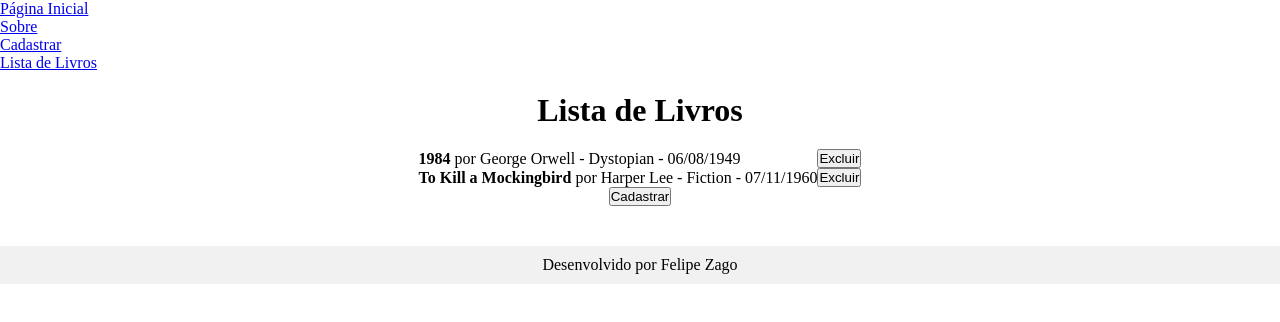
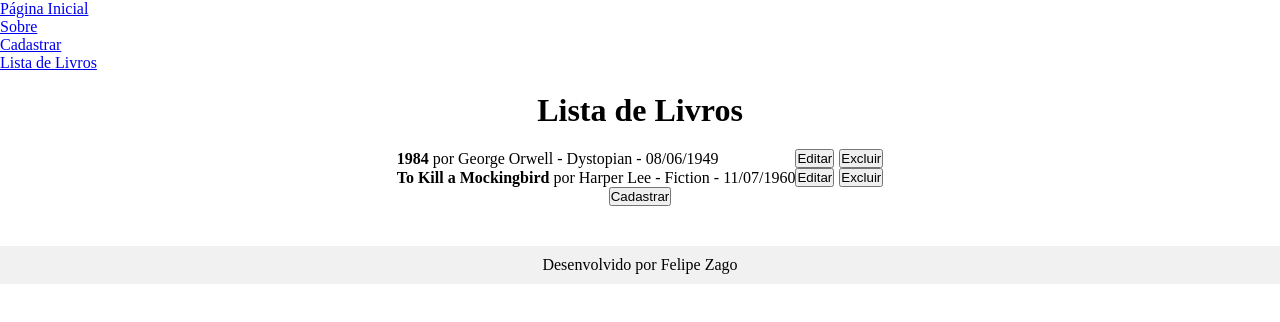
Before and after one commit to FelipeZag0/reading-journal-fase2, a React (Create React App) app: page /books in a window 1280 px wide. Shown: the top 322 px of the page. Built offline with nearby package versions, Linux system fonts and the light colour scheme.

Commit message:
criado botão de edição

```diff
--- a/src/App.js
+++ b/src/App.js
@@ -9,8 +9,8 @@ import './App.css';
 
 function App() {
   const [books, setBooks] = useState([
-    { title: '1984', author: 'George Orwell', genre: 'Dystopian', date: '08/06/1949' },
-    { title: 'To Kill a Mockingbird', author: 'Harper Lee', genre: 'Fiction', date: '11/07/1960' },
+    { title: '1984', author: 'George Orwell', genre: 'Dystopian', date: '1949-06-08' },
+    { title: 'To Kill a Mockingbird', author: 'Harper Lee', genre: 'Fiction', date: '1960-07-11' },
   ]);
 
 
--- a/src/pages/BooksPage.js
+++ b/src/pages/BooksPage.js
@@ -1,3 +1,5 @@
+
+/*
 import React from 'react';
 import { Link } from 'react-router-dom';
 
@@ -25,3 +27,98 @@ const BooksPage = ({ books, deleteBook }) => {
 };
 
 export default BooksPage;
+
+*/
+
+import React, { useState } from 'react';
+import { Link } from 'react-router-dom';
+
+const BooksPage = ({ books, deleteBook, updateBook }) => {
+  const [editingIndex, setEditingIndex] = useState(null);
+  const [editedBook, setEditedBook] = useState({
+    title: '',
+    author: '',
+    genre: '',
+    date: '',
+  });
+
+  const startEditing = (index) => {
+    setEditingIndex(index);
+    const book = books[index];
+    setEditedBook({
+      title: book.title,
+      author: book.author,
+      genre: book.genre,
+      date: book.date,
+    });
+  };
+
+  // Função para salvar a edição
+  const handleEditSubmit = (e) => {
+    e.preventDefault();
+    updateBook(editingIndex, editedBook);
+    setEditingIndex(null);
+  };
+
+  // Formatar a data
+  const formattedDate = (date) => new Date(date).toLocaleDateString('pt-BR');
+
+  return (
+    <div>
+      <h1>Lista de Livros</h1>
+      {editingIndex !== null ? (
+        <div>
+          <h2>Editar Livro</h2>
+          <form onSubmit={handleEditSubmit}>
+            <input
+              type="text"
+              placeholder="Título"
+              value={editedBook.title}
+              onChange={(e) => setEditedBook({ ...editedBook, title: e.target.value })}
+              required
+            />
+            <input
+              type="text"
+              placeholder="Autor"
+              value={editedBook.author}
+              onChange={(e) => setEditedBook({ ...editedBook, author: e.target.value })}
+              required
+            />
+            <input
+              type="text"
+              placeholder="Gênero"
+              value={editedBook.genre}
+              onChange={(e) => setEditedBook({ ...editedBook, genre: e.target.value })}
+              required
+            />
+            <input
+              type="date"
+              value={editedBook.date}
+              onChange={(e) => setEditedBook({ ...editedBook, date: e.target.value })}
+              required
+            />
+            <button type="submit">Salvar</button>
+          </form>
+        </div>
+      ) : (
+        <ul>
+          {books.map((book, index) => (
+            <li key={index} style={{ display: 'flex', justifyContent: 'space-between', alignItems: 'center' }}>
+              <p><strong>{book.title}</strong> por {book.author} - {book.genre} - {formattedDate(book.date)}</p>
+              <div style={{ display: 'flex', gap: '5px' }}>
+                <button onClick={() => startEditing(index)}>Editar</button>
+                <button onClick={() => deleteBook(index)}>Excluir</button>
+              </div>
+
+            </li>
+          ))}
+        </ul>
+      )}
+      <Link to="/add">
+        <button>Cadastrar</button>
+      </Link>
+    </div>
+  );
+};
+
+export default BooksPage;
```
